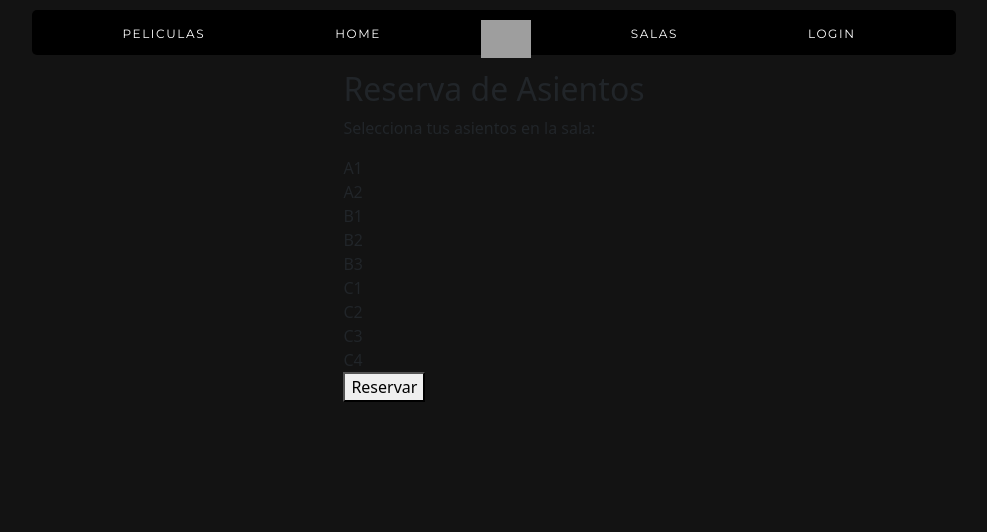
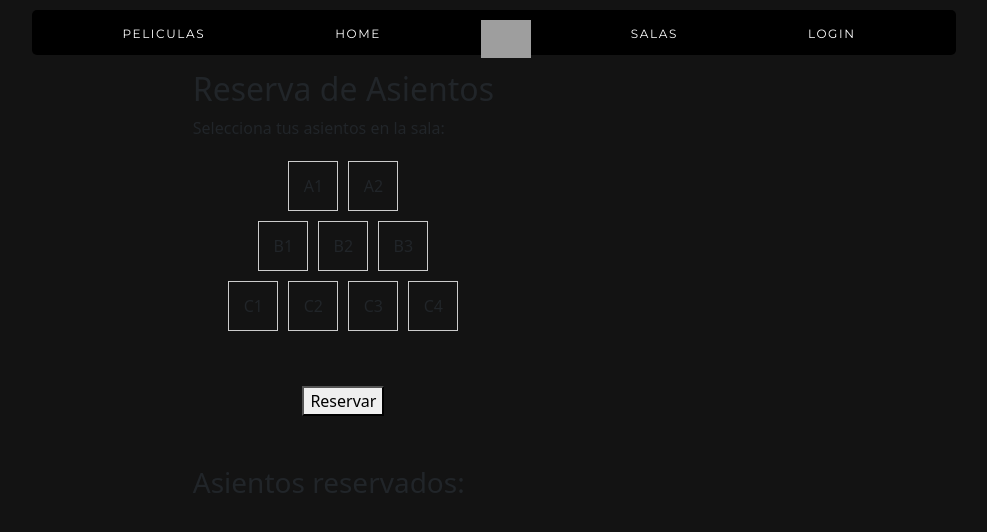
Before and after one commit to Igna-99/Es-Cine-Front, a Vue app: page /reserva in a window 1280 px wide. Shown: the top 532 px of the page, without its empty margins (146-1133 px from the left). Built offline with nearby package versions, Linux system fonts and the light colour scheme; grey boxes are pictures that could not be loaded.

Commit message:
cambios en reserva y creacion de sala

```diff
--- a/package.json
+++ b/package.json
@@ -8,12 +8,12 @@
     "preview": "vite preview"
   },
   "dependencies": {
+    "axios": "^1.4.0",
     "pinia": "^2.0.35",
     "swiper": "^9.3.1",
     "vue": "^3.2.47",
     "vue-router": "^4.2.1",
     "vue3-carousel": "^0.3.1"
-
   },
   "devDependencies": {
     "@vitejs/plugin-vue": "^4.0.0",
--- a/src/assets/main.css
+++ b/src/assets/main.css
@@ -1,6 +1,6 @@
 
 
-/* #app {
+ #app {
     max-width: 1280px;
     margin: 0 auto;
     padding: 2rem;
@@ -53,4 +53,4 @@
         grid-template-columns: 1fr 1fr;
         padding: 0 2rem;
     }
-} */
+}
--- a/src/components/Reserva.vue
+++ b/src/components/Reserva.vue
@@ -4,7 +4,14 @@
         <p>Selecciona tus asientos en la sala:</p>
         <div class="seat-container">
             <div v-for="(row, rowIndex) in seats" :key="rowIndex" class="seat-row">
-                <div v-for="(seat, seatIndex) in row" :key="seatIndex" :class="{seat: true, 'seat-selected': isSelected(seat), 'seat-unavailable': isUnavailable(seat),}" v-on:click="toggleSeat(seat)">
+                <div v-for="(seat, seatIndex) in row"
+                    :key="seatIndex"
+                    :class="{
+                        seat: true,
+                        'seat-selected': isSelected(seat),
+                        'seat-unavailable': isUnavailable(seat),
+                    }"
+                    v-on:click="toggleSeat(seat)" >
                     {{ seat.name }}
                 </div>
             </div>
@@ -12,32 +19,40 @@
         <div class="button-container">
             <button v-on:click="submitReservation">Reservar</button>
         </div>
-
+        <div class="reserved-seats">
+            <h3>Asientos reservados:</h3>
+            <ul>
+                <li v-for="seat in reservedSeats" :key="seat.name">{{ seat.name }}</li>
+            </ul>
+        </div>
     </div>
 </template>
 
 <script setup>
 
     import { reactive } from "vue";
+    import axios from 'axios';
 
     //reactive: cualquier cambio en el estado de los asientos se reflejará automáticamente en la vista.
     const seats = reactive([
         [
-            { name: "A1", selected: false, unavailable: false },
-            { name: "A2", selected: false, unavailable: false },
+            { name: "A1", selected: false, unavailable: false, },
+            { name: "A2", selected: false, unavailable: false, },
         ],
         [
-            { name: "B1", selected: false, unavailable: false },
-            { name: "B2", selected: false, unavailable: false },
-            { name: "B3", selected: false, unavailable: false },
+            { name: "B1", selected: false, unavailable: false, },
+            { name: "B2", selected: false, unavailable: false, },
+            { name: "B3", selected: false, unavailable: false, },
         ],
         [
-            { name: "C1", selected: false, unavailable: false },
-            { name: "C2", selected: false, unavailable: false },
-            { name: "C3", selected: false, unavailable: false },
-            { name: "C4", selected: false, unavailable: false },
+            { name: "C1", selected: false, unavailable: false, },
+            { name: "C2", selected: false, unavailable: false, },
+            { name: "C3", selected: false, unavailable: false, },
+            { name: "C4", selected: false, unavailable: false, },
         ],
     ]);
+
+    const reservedSeats = reactive([]);
 
     const isSelected = (seat) => seat.selected;
     const isUnavailable = (seat) => seat.unavailable;
@@ -46,11 +61,30 @@
         seat.selected = !seat.selected;
     };
 
-    const submitReservation = () => {
-        const selectedSeats = seats
-        .flatMap((row) => row.filter((seat) => seat.selected))
-        .map((seat) => seat.name);
+    const submitReservation = async () => {
+        let selectedSeats = seats.flatMap((row) => row.filter((seat) => seat.selected)).map((seat) => seat.name);
         console.log(selectedSeats);
+        const reservationData = {
+            seats: selectedSeats
+        };
+        try {
+            const response = await axios.post('https://646d3b2c9c677e232189d9bc.mockapi.io/reservations', reservationData);
+            console.log('Reserva guardada:', response.data);
+            //mostrar lista de reservados
+            selectedSeats.forEach((seatName) => {
+                reservedSeats.push({ name: seatName });
+            });
+            // desactivar los asientos?
+            seats.forEach((row) => {
+                row.forEach((seat) => {
+                    if (seat.selected) {
+                        seat.unavailable = true;
+                    }
+                });
+            });
+        } catch (error) {
+            console.error('Error al guardar la reserva:', error);
+        }
     };
 
 </script>
--- /dev/null
+++ b/src/components/Sala.vue
@@ -0,0 +1,52 @@
+<template>
+    <div class="cinema-room">
+      <h3>{{ movie.title }}</h3>
+      <p>{{ movie.description }}</p>
+      <router-link to="/reserva">Reservar Asientos</router-link>
+    </div>
+</template>
+
+<script setup>
+  import { ref, onMounted } from "vue";
+  import axios from "axios";
+  import { useRouter } from "vue-router";
+
+  const movie = ref({
+    title: "",
+    description: "",
+  });
+
+  const router = useRouter();
+
+  onMounted(async () => {
+    const fechaActual = new Date();
+    const formato = fechaActual.toISOString().split('T')[0];
+    try {
+        const response = await axios.get(
+            `https://api.themoviedb.org/3/discover/movie?api_key=6311677ef041038470aae345cd71bb78&primary_release_date.gte=${formato}&sort_by=popularity.desc`
+        );
+        const data = response.data.results[0]; // Obtiene los datos de la primera película
+        movie.value.title = data.title;
+        movie.value.description = data.overview;
+    } catch (error) {
+        console.error(error);
+    }
+  });
+
+  const reserveSeats = () => {
+    router.push("/reserva");
+  };
+  </script>
+
+
+  <style scoped>
+  .cinema-room {
+    border: 1px solid #ccc;
+    padding: 10px;
+    margin-bottom: 20px;
+  }
+
+  h3, p {
+    color: white;
+  }
+  </style>
--- a/src/main.js
+++ b/src/main.js
@@ -9,6 +9,7 @@ import App from './App.vue'
 import Home from './components/Home.vue'
 import Pelicula from './components/Pelicula.vue'
 import ReservaView from "./views/ReservaView.vue"
+import SalaView from "./views/SalaView.vue"
 import loginUsuario from "./views/usr/loginUsuario.vue"
 import DetallesUsuarioView from "./views/usr/DetallesUsuario.vue"
 import PeliculaGenero from "./views/PeliculaGenero.vue"
@@ -19,6 +20,7 @@ const routes = [
     { path : "/", component : Home},
     { path : "/pelicula/:id", component : Pelicula},
     { path: "/reserva", component: ReservaView,},
+    { path: "/salas", component: SalaView,},
     { path: "/login", component: loginUsuario,},
     { path: "/detallesUsuario/:id", component: DetallesUsuarioView,},
     { path: "/peliculasxgenero/:id", component: PeliculaGenero,},
--- /dev/null
+++ b/src/views/SalaView.vue
@@ -0,0 +1,9 @@
+<template>
+    <div>
+      <Sala />
+    </div>
+</template>
+
+<script setup>
+  import Sala from '@/components/Sala.vue';
+</script>
```
Also changed, not shown: 1 other file (tests, documents, lock files or other folders).
